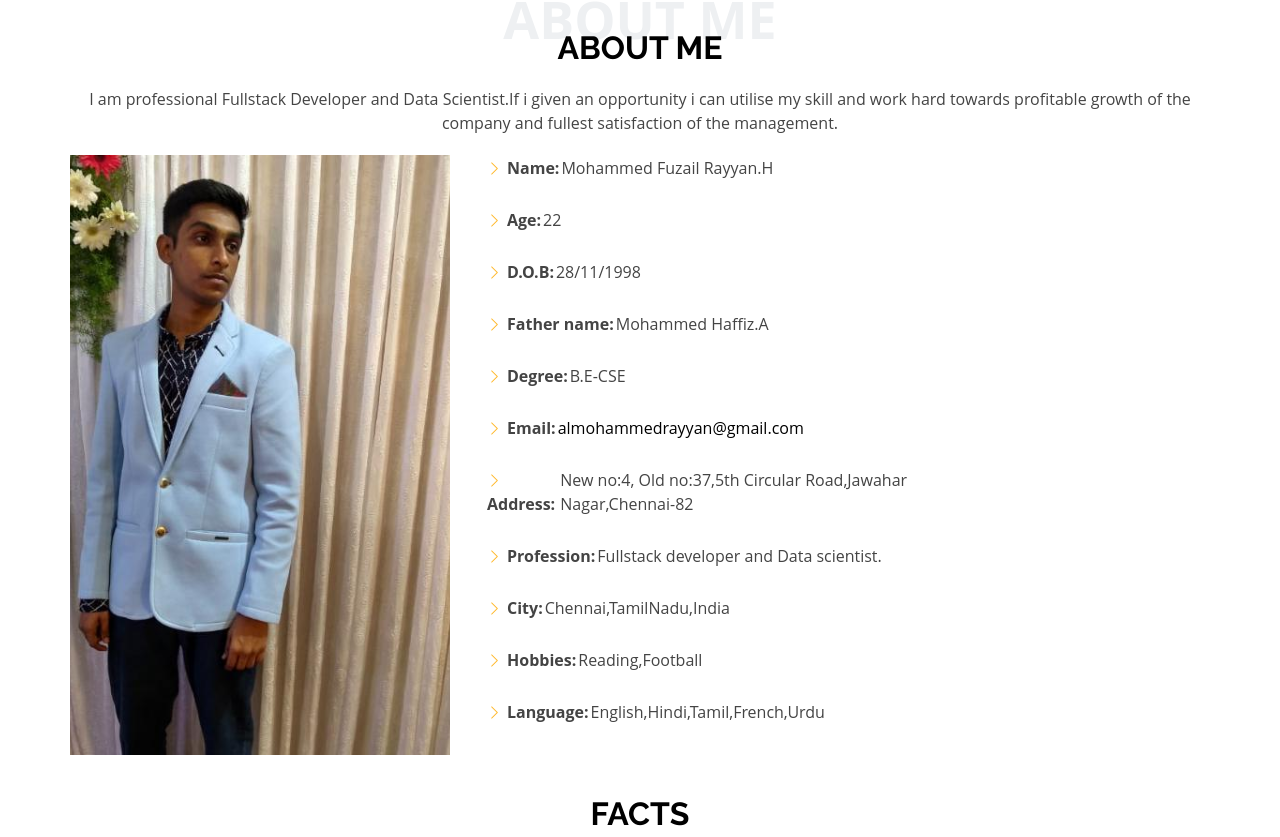
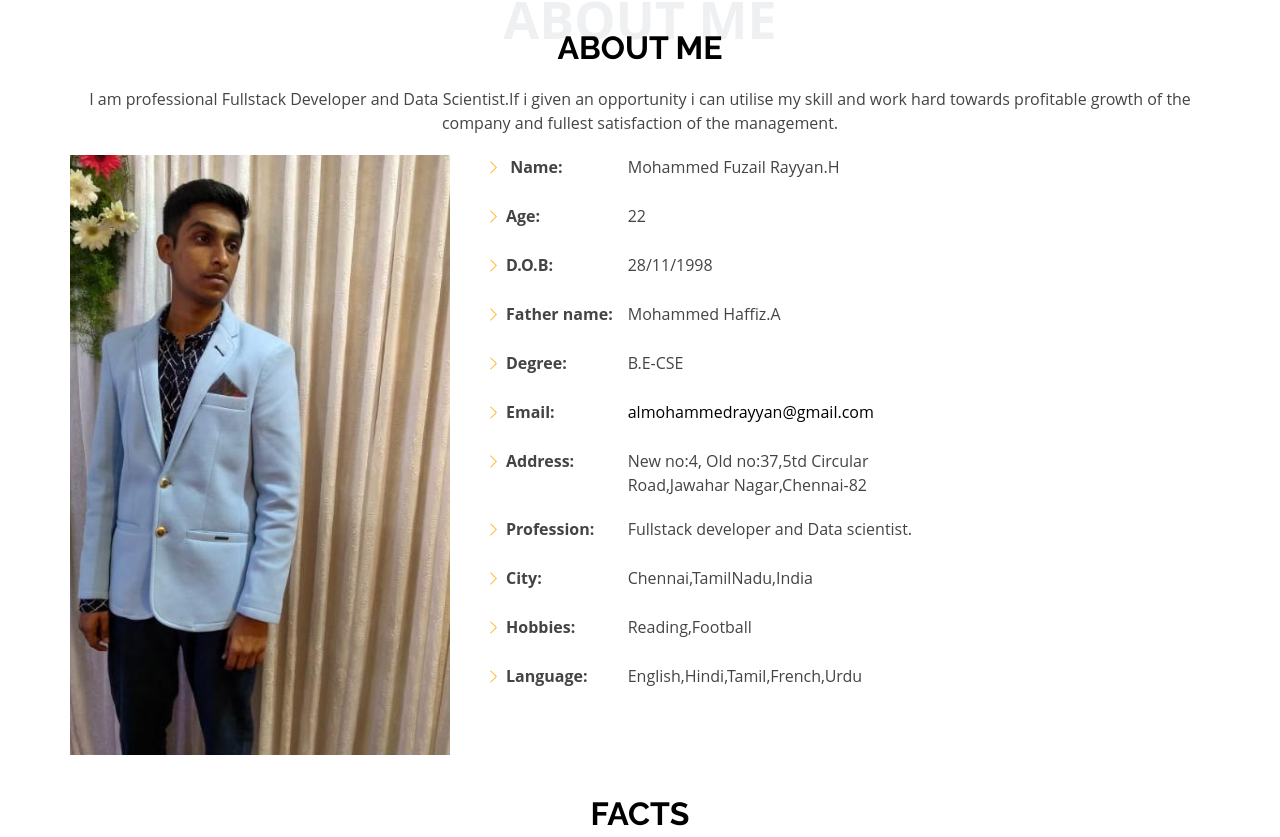
Before and after one commit to almohammedrayyan/fsd-02-personal-portfolio, a plain HTML site: page portfolio/index.html in a window 1280 px wide. Shown: the part 871-1708 px from the top of the page. Drawn offline with nearby package versions, Linux system fonts and the light colour scheme.

Commit message:
updated.

```diff
--- a/portfolio/css/main1.css
+++ b/portfolio/css/main1.css
@@ -91,7 +91,11 @@ h1, h2, h3, h4, h5, h6 {
   */
 
 .navbar {
+    display: flex;
+    justify-content: flex-end;
     padding: 0;
+    width: 100%;
+
 }
 
 .navbar ul {
@@ -206,6 +210,7 @@ h1, h2, h3, h4, h5, h6 {
     display: none;
     line-height: 0;
     transition: 0.5s;
+    margin-right: 15px;
 }
 
 @media (max-width: 991px) {
@@ -232,7 +237,7 @@ h1, h2, h3, h4, h5, h6 {
 .navbar-mobile .mobile-nav-toggle {
     position: absolute;
     top: 15px;
-    right: 15px;
+    /*right: 15px;*/
 }
 
 .navbar-mobile ul {
@@ -368,6 +373,13 @@ h1, h2, h3, h4, h5, h6 {
 }
 
 @media (max-width: 575px) {
+    .tab tr td{
+        font-size: 14px;
+        padding: 0px 4px 20px 0;
+    }
+    .tab tr .tb-hd{
+       padding: 0px 6px 20px 0;
+    }
     #hero h1 {
         font-size: 30px;
     }
@@ -530,10 +542,10 @@ section {
     padding-right: 20px;
 }
 
-.about .content .tab tr {
+/*.about .content .tab tr {
     margin-bottom: 26px;
     display: flex;
-}
+}*/
 .about .content ul strong {
     margin-right: 10px;
 }
@@ -543,15 +555,24 @@ section {
     color: #ffb727;
     line-height: 0;
 }
-.about .content .tab .tr{
+/*.about .content .tab tr{
     margin-right: 20px;
-}
+}*/
 .about .content p:last-child {
     margin-bottom: 0;
 }
 .about .content .tab {
     list-style: none;
     padding-right: 20px;
+}
+.tab tr td{
+    vertical-align: top;
+    padding: 0px 15px 20px 0;
+}
+.tab tr .tb-hd{
+    white-space: nowrap;
+    font-weight: bold;
+    padding: 0px 15px 20px 0;
 }
 
 .about .content .count-box {
@@ -951,6 +972,9 @@ section {
     padding: 12px 15px;
 }
 
+.msg-tab{
+    padding: 15px 5px;
+}
 .contact .php-email-form button[type="submit"] {
     background: #ffb727;
     border: 0;
@@ -965,6 +989,7 @@ section {
 .contact .php-email-form button[type="submit"]:hover {
     background: #ffc85a;
 }
+
 
 @-webkit-keyframes animate-loading {
     0% {
--- a/portfolio/css/resposive.css
+++ b/portfolio/css/resposive.css
@@ -2,9 +2,9 @@
     .section-title h2{
         color: black;
     }
-    .about .content .tab tr td{
+    /*.about .content .tab tr td{
         min-width: 65%;
-    }
+    }*/
     #hero {
         width: 100%;
         height: 80vh;
@@ -21,9 +21,9 @@
     }
 }
 @media (max-width: 768px){
-    .about .content .tab tr td{
+    /*.about .content .tab tr td{
         max-width: 40%;
-    }
+    }*/
 }
 @media (max-width: 576px){
     #hero {
@@ -40,18 +40,23 @@
         color: white;
         text-align: center;
     }
-    .about .content .tab tr td{
+    /*.about .content .tab tr td{
         max-width: 65%;
+    }*/
+    .tab tr td{
+        font-size: 14px;
     }
+
 }
 
 @media (min-width: 768px){
+
     .section-title h2{
         color: black;
     }
-    .about .content .tab tr td {
+    /*.about .content .tab tr td {
         min-width: 55%;
-    }
+    }*/
     #hero h1 {
         margin: 0 0 10px 0;
         font-size: 64px;
@@ -66,13 +71,18 @@
         background-size: cover;
         position: relative;
     }
+    .tab tr .tb-hd {
+        white-space: nowrap;
+        font-weight: bold;
+        padding: 0px 15px 25px 0;
+    }
 
 }
 
 @media (min-width: 991px){
-    .about .content .tab tr td {
+    /*.about .content .tab tr td {
         min-width: 65%;
-    }
+    }*/
     #hero h1 {
         margin: 0 0 10px 0;
         font-size: 64px;
@@ -90,15 +100,20 @@
     .order-lg-0 {
     order: 0!important;
     }
-
+    .navbar {
+        display: flex;
+        justify-content: flex-end;
+        padding:100px 330px 100px;
+        width: 100%;
+    }
 }
 @media (min-width: 1200px){
     .section-title h2{
         color: black;
     }
-    .about .content .tab tr td {
+   /* .about .content .tab tr td {
         min-width: 65%;
-    }
+    }*/
     #hero h1 {
         margin: 0 0 10px 0;
         font-size: 64px;
--- a/portfolio/index.html
+++ b/portfolio/index.html
@@ -61,69 +61,74 @@
                         management.</p>
                 </div>
                 <div class="row">
-                    <div
-                        class="image col-lg-4 d-flex align-items-stretch justify-content-center justify-content-lg-start">
+
+                    <div class="image col-lg-4 d-flex align-items-stretch justify-content-center justify-content-lg-start">
                     </div>
+
+
                     <div class="col-lg-8 d-flex flex-column align-items-stretch">
                         <div class="content ps-lg-4 d-flex flex-column justify-content-center">
                             <div class="row">
                                 <div class="col-lg-8">
                                     <table class="tab" width="100%">
                                         <tr>
-                                            <th><i class="bi bi-chevron-right"></i>Name:</th>
+                                            <td class="tb-hd">
+                                                <i class="bi bi-chevron-right"></i>
+                                                Name:
+                                            </td>
                                             <td class="tdb">Mohammed Fuzail Rayyan.H</td>
                                         </tr>
 
                                         <tr>
-                                            <th><i class="bi bi-chevron-right"></i>Age:</th>
+                                            <td class="tb-hd"><i class="bi bi-chevron-right"></i>Age:</td>
                                             <td class="tdb">22</td>
                                         </tr>
 
                                         <tr>
-                                            <th><i class="bi bi-chevron-right"></i>D.O.B:</th>
+                                            <td class="tb-hd"><i class="bi bi-chevron-right"></i>D.O.B:</td>
                                             <td class="tdb">28/11/1998</td>
                                         </tr>
                                         <tr>
-                                            <th><i class="bi bi-chevron-right"></i>Father name:</th>
+                                            <td class="tb-hd"><i class="bi bi-chevron-right"></i>Father name:</td>
                                             <td class="tdb">Mohammed Haffiz.A</td>
                                         </tr>
 
                                         <tr>
-                                            <th><i class="bi bi-chevron-right"></i>Degree:</th>
+                                            <td class="tb-hd"><i class="bi bi-chevron-right"></i>Degree:</td>
                                             <td class="tdb">B.E-CSE</td>
                                         </tr>
 
                                         <tr>
-                                            <th><i class="bi bi-chevron-right"></i>Email:</th>
+                                            <td class="tb-hd"><i class="bi bi-chevron-right"></i>Email:</td>
                                             <td class="tdb"><a
                                                     href="mailto:almohammedrayyan@gmail.com">almohammedrayyan@gmail.com</a>
                                             </td>
                                         </tr>
 
                                         <tr>
-                                            <th><i class="bi bi-chevron-right"></i>Address:</th>
-                                            <td class="tdb">New no:4, Old no:37,5th Circular Road,Jawahar Nagar,Chennai-82</td>
+                                            <td class="tb-hd"><i class="bi bi-chevron-right"></i>Address:</td>
+                                            <td class="tdb">New no:4, Old no:37,5td Circular Road,Jawahar Nagar,Chennai-82</td>
                                         </tr>
 
                                         <tr>
-                                            <th><i class="bi bi-chevron-right"></i>Profession:</th>
+                                            <td class="tb-hd"><i class="bi bi-chevron-right"></i>Profession:</td>
                                             <td class="tdb">
                                                 Fullstack developer and Data scientist.
                                             </td>
                                         </tr>
 
                                         <tr>
-                                            <th><i class="bi bi-chevron-right"></i>City:</th>
+                                            <td class="tb-hd"><i class="bi bi-chevron-right"></i>City:</td>
                                             <td class="tdb">Chennai,TamilNadu,India</td>
                                         </tr>
 
                                         <tr>
-                                            <th><i class="bi bi-chevron-right"></i>Hobbies:</th>
+                                            <td class="tb-hd"><i class="bi bi-chevron-right"></i>Hobbies:</td>
                                             <td class="tdb">Reading,Football</td>
                                         </tr>
 
                                         <tr>
-                                            <th><i class="bi bi-chevron-right"></i>Language:</th>
+                                            <td class="tb-hd"><i class="bi bi-chevron-right"></i>Language:</td>
                                             <td class="tdb">English,Hindi,Tamil,French,Urdu</td>
                                         </tr>
                                     </table>
@@ -627,7 +632,7 @@
                                 <textarea class="form-control" name="message" rows="6" placeholder="Message"
                                     required></textarea>
                             </div>
-                            <div class="my-3">
+                            <div class="msg-tab">
                                 <div class="loading">Loading</div>
                                 <div class="error-message"></div>
                                 <div class="sent-message">Your message has been sent. Thank you!</div>
```
